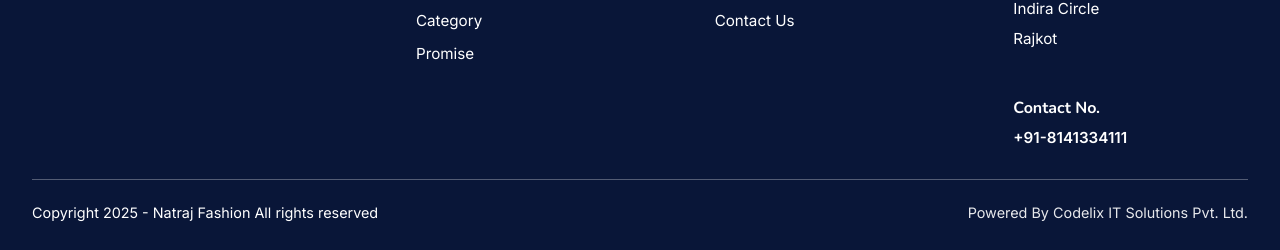
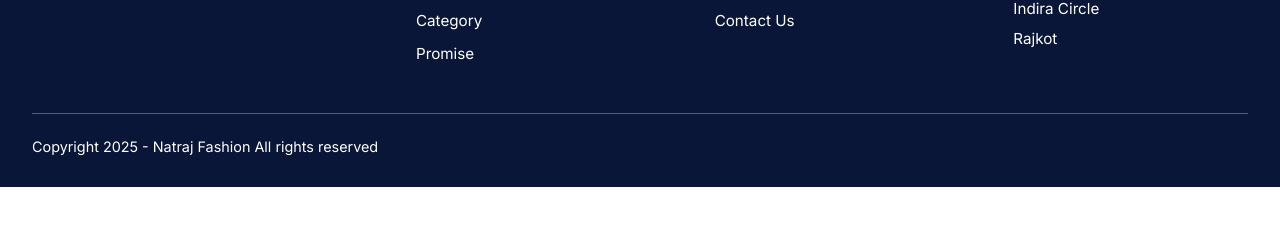
Before and after one commit to Princepadariya/Natraj-Fashion, a React (Create React App) app: page / in a window 1280 px wide. Shown: the part 5820-6070 px from the top of the page. After the commit the page ends 6007 px from the top, so only its background shows below. Built offline with nearby package versions, Linux system fonts and the light colour scheme; the HTML template or start-up script is replaced by a standard one.

Commit message:
Refactor Home page footer; center-aligned copyright text and removed contact information and powered by section for a cleaner layout.

```diff
--- a/src/pages/Home/Home.css
+++ b/src/pages/Home/Home.css
@@ -1081,6 +1081,7 @@ body {
 
 .footer-copyright {
   color: #ffffff;
+  text-align: center;
 }
 
 .footer-powered {
--- a/src/pages/Home/Home.js
+++ b/src/pages/Home/Home.js
@@ -419,10 +419,6 @@ const Home = () => {
                     <p>Rajkot</p>
                   </a>
                 </div>
-                <div className="footer-contact">
-                  <h5 className="contact-heading">Contact No.</h5>
-                  <a href="tel:+918141334111" className="contact-number">+91-8141334111</a>
-                </div>
               </div>
             </div>
           </div>
@@ -431,7 +427,6 @@ const Home = () => {
 
           <div className="footer-bottom">
             <div className="footer-copyright">Copyright 2025 - Natraj Fashion All rights reserved</div>
-            <div className="footer-powered">Powered By <a href="https://codelix.in" target="_blank" rel="noopener noreferrer" className="footer-link">Codelix IT Solutions Pvt. Ltd.</a></div>
           </div>
         </div>
       </footer>
```
